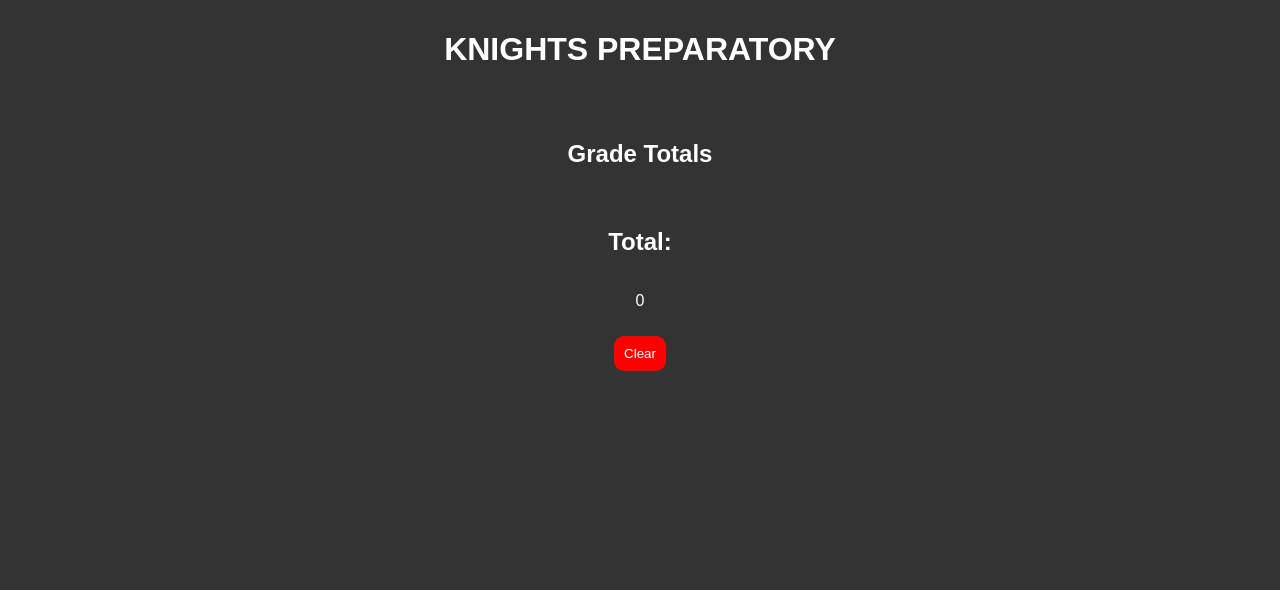
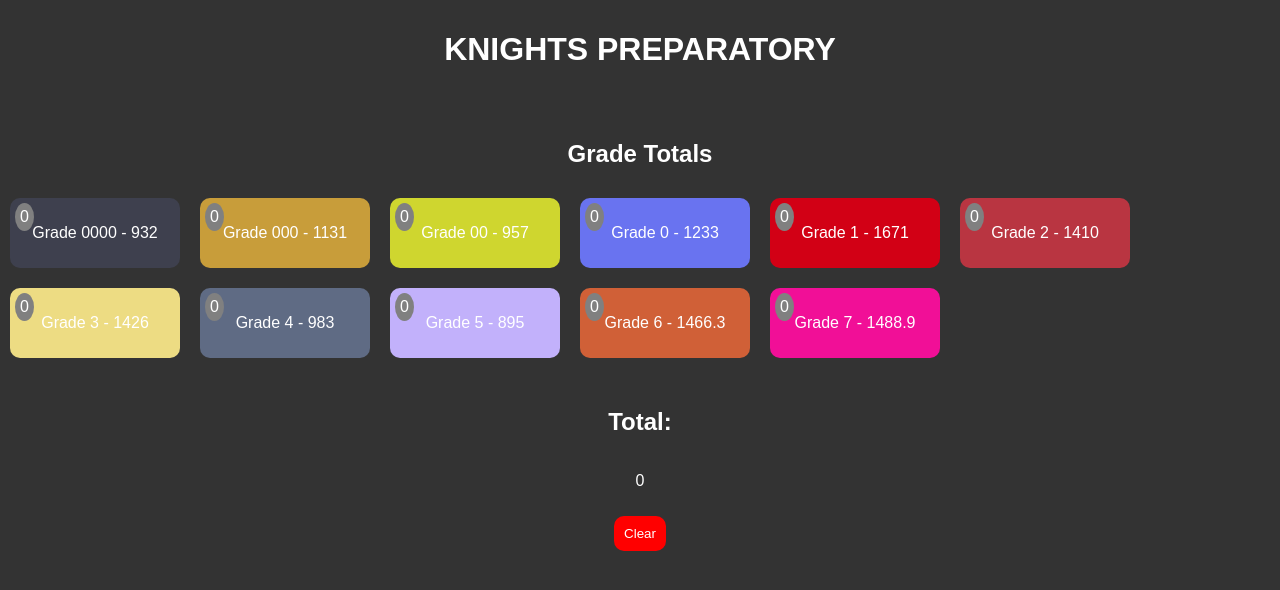
Before and after one commit to Luciano158/School, a plain HTML site: page index.html in a window 1280 px wide. Drawn offline with Linux system fonts and the light colour scheme.

Commit message:
new school fixed

```diff
--- a/index.html
+++ b/index.html
@@ -5,11 +5,11 @@
   <meta name="viewport" content="width=device-width, initial-scale=1.0">
   <link rel="stylesheet" href="index.css">
   <script defer src="index.js"></script>
-  <title>Grade Amounts</title>
+  <title>Grade Amounts - Knights Prep</title>
 </head>
 <body>
-<div class="header">
-<h1>KNIGHTS PREPARATORY</h1>
+  <div class="header">
+    <h1>KNIGHTS PREPARATORY</h1>
   </div>
   <div class="totals-container">
     <h2>Grade Totals</h2>
--- a/index.js
+++ b/index.js
@@ -1,5 +1,5 @@
-const grades = ['Grade 0000','Grade 000','Grade 00','Grade 0','Grade 1', 'Grade 2', 'Grade 3', 'Grade 4', 'Grade 5', 'Grade 6', 'Grade 7'];
-const gradeValus = [932,1131,957,1233,1671,1410,1426,983,895,1466.30,1488.90];
+const grades = ['Grade 0000', 'Grade 000', 'Grade 00', 'Grade 0', 'Grade 1', 'Grade 2', 'Grade 3', 'Grade 4', 'Grade 5', 'Grade 6', 'Grade 7'];
+const gradeValues = [932, 1131, 957, 1233, 1671, 1410, 1426, 983, 895, 1466.30, 1488.90];
 let total = 0;
 
 document.addEventListener('DOMContentLoaded', function () {
```
